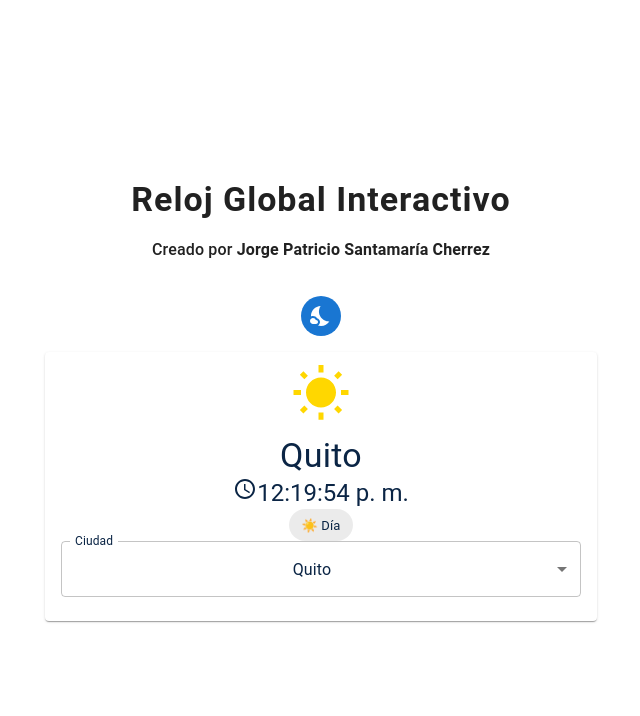
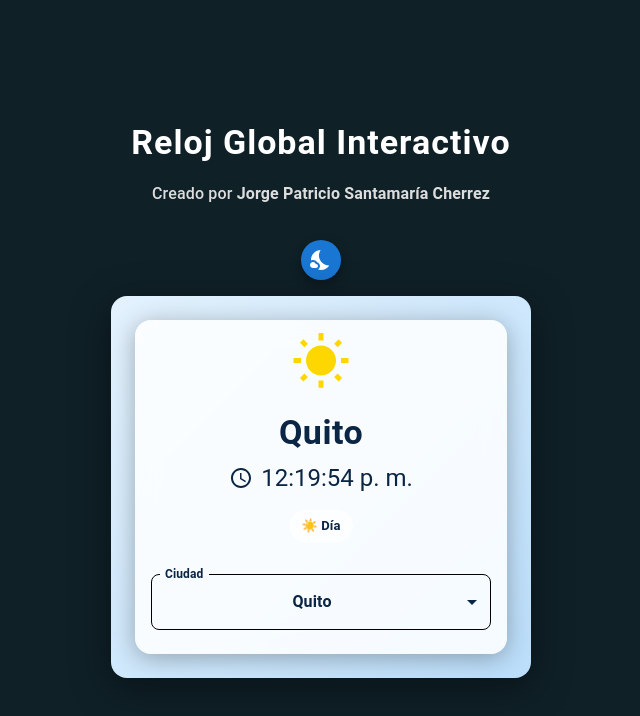
Before and after one commit to Patogol35/horamundial, a React (Vite) app: page / in a window 1280 px wide. Shown: the top 716 px of the page, without its empty margins (319-959 px from the left). Built offline with nearby package versions, Linux system fonts and the light colour scheme.

Commit message:
Update App.css

```diff
--- a/src/App.css
+++ b/src/App.css
@@ -1,63 +1,88 @@
 #root {
   width: 100%;
   min-height: 100vh;
+  margin: 0;
+  padding: 0;
 }
 
 .app {
+  --background: #0f2027;
+  --text: #ffffff;
+  --secondary-text: #ddd;
+
   width: 100vw;
   min-height: 100vh;
   padding: 16px;
   box-sizing: border-box;
-  overflow-x: hidden;
 
   display: flex;
+  flex-direction: column;
   align-items: center;
   justify-content: center;
 
   text-align: center;
-  transition: background 1s ease-in-out;
+  overflow-x: hidden;
+  overflow-y: auto;
+
+  background: var(--background);
+
+  transition:
+    background 1s ease-in-out,
+    color 1s ease;
 }
 
 .app.day {
-  background: #ffffff;
+  --background: #ffffff;
+  --text: #0d47a1;
+  --secondary-text: #555;
 }
 
 .app.night {
-  background: #0f2027;
+  --background: #0f2027;
+  --text: #ffffff;
+  --secondary-text: #ddd;
 }
 
+/* Título */
+
 .app-title {
+  margin-bottom: 16px !important;
   font-weight: 700 !important;
   letter-spacing: 1px !important;
-  margin-bottom: 16px !important;
+  color: var(--text) !important;
+
+  transition:
+    color 1s ease,
+    text-shadow 1s ease !important;
 }
 
 .app.day .app-title {
-  color: #0d47a1;
   text-shadow: 0 0 6px rgba(0, 0, 0, 0.15);
 }
 
 .app.night .app-title {
-  color: #ffffff;
   text-shadow: 0 0 10px rgba(255, 255, 255, 0.3);
 }
+
+/* Subtítulo */
 
 .app-subtitle {
   margin-bottom: 32px !important;
   font-weight: 500 !important;
+  color: var(--secondary-text) !important;
 }
 
-.app.day .app-subtitle {
-  color: #555;
-}
-
-.app.night .app-subtitle {
-  color: #ddd;
-}
+/* Botón */
 
 .mode-toggle {
   margin-bottom: 16px !important;
-  color: #fff !important;
+  color: #ffffff !important;
+  border-radius: 50% !important;
+
+  box-shadow:
+    0 4px 12px rgba(0, 0, 0, 0.3) !important;
+
+  transition: all 0.3s ease !important;
 }
 
 .mode-toggle.day {
@@ -68,16 +93,203 @@
   background: #333 !important;
 }
 
+.mode-toggle.day:hover {
+  background: #1565c0 !important;
+}
+
+.mode-toggle.night:hover {
+  background: #444 !important;
+}
+
 .mode-toggle:hover {
   transform: scale(1.08);
 }
 
+/* Reloj */
+
 .world-clock {
   width: 100%;
+}
+
+.world-clock-wrapper {
+  width: 100%;
+  max-width: 420px;
+  margin: 0 auto;
+  padding: 24px;
+
+  box-sizing: border-box;
+
+  border-radius: 16px;
+
+  box-shadow:
+    0 10px 40px rgba(0, 0, 0, 0.4);
+
+  backdrop-filter: blur(10px);
+
+  transition: background 1s ease;
+}
+
+.world-clock-wrapper.day {
+  background: linear-gradient(
+    135deg,
+    #e3f2fd,
+    #bbdefb
+  );
+}
+
+.world-clock-wrapper.night {
+  background: linear-gradient(
+    135deg,
+    #141e30,
+    #243b55
+  );
+}
+
+/* Tarjeta */
+
+.world-clock-card {
+  border-radius: 16px !important;
+
+  backdrop-filter: blur(12px);
+
+  box-shadow:
+    0 4px 25px rgba(0, 0, 0, 0.3) !important;
+
+  transition:
+    background 1s ease,
+    color 1s ease;
+}
+
+.world-clock-card.day {
+  background: rgba(255, 255, 255, 0.85) !important;
+}
+
+.world-clock-card.night {
+  background: rgba(255, 255, 255, 0.1) !important;
+}
+
+/* Contenido */
+
+.clock-content {
+  text-align: center;
+}
+
+.clock-icon {
+  display: flex;
+  align-items: center;
+  justify-content: center;
+}
+
+.clock-title {
+  margin-top: 16px !important;
+  margin-bottom: 8px !important;
+  font-weight: bold !important;
+  letter-spacing: 0.5px !important;
+}
+
+.clock-time {
+  margin-bottom: 16px !important;
+
+  display: flex;
+  align-items: center;
+  justify-content: center;
+}
+
+.clock-time-icon {
+  margin-right: 8px;
+}
+
+/* Día / noche */
+
+.clock-status {
+  margin-bottom: 16px !important;
+  font-weight: bold !important;
+}
+
+.clock-status.day {
+  background: rgba(255, 255, 255, 0.6) !important;
+}
+
+.clock-status.night {
+  background: rgba(0, 0, 0, 0.3) !important;
+}
+
+/* Selector */
+
+.city-select {
+  margin-top: 16px !important;
+}
+
+.city-select .MuiInputLabel-root {
+  font-weight: bold;
+}
+
+.city-select .MuiOutlinedInput-root {
+  border-radius: 8px;
+  font-weight: bold;
+}
+
+.city-select .MuiOutlinedInput-notchedOutline {
+  border-color: black;
+}
+
+.city-select .MuiOutlinedInput-root:hover
+.MuiOutlinedInput-notchedOutline {
+  border-color: black;
+}
+
+.city-select .MuiOutlinedInput-root.Mui-focused
+.MuiOutlinedInput-notchedOutline {
+  border-color: black;
+}
+
+.city-select .MuiSvgIcon-root {
+  color: inherit;
+}
+
+/* Menú */
+
+.city-menu {
+  border-radius: 8px !important;
+
+  box-shadow:
+    0 8px 24px rgba(0, 0, 0, 0.3) !important;
+}
+
+.city-option {
+  font-weight: bold !important;
+}
+
+.city-option.day {
+  color: #000 !important;
+}
+
+.city-option.night {
+  color: #fff !important;
+}
+
+.city-option.day:hover {
+  background: rgba(0, 0, 0, 0.1) !important;
+}
+
+.city-option.night:hover {
+  background: rgba(255, 255, 255, 0.2) !important;
+}
+
+/* Responsive */
+
+@media (min-width: 900px) {
+  .app {
+    padding: 24px;
+  }
 }
 
 @media (max-width: 600px) {
   .app {
     padding: 16px;
   }
-}
+
+  .world-clock-wrapper {
+    padding: 16px;
+  }
+  }
```
